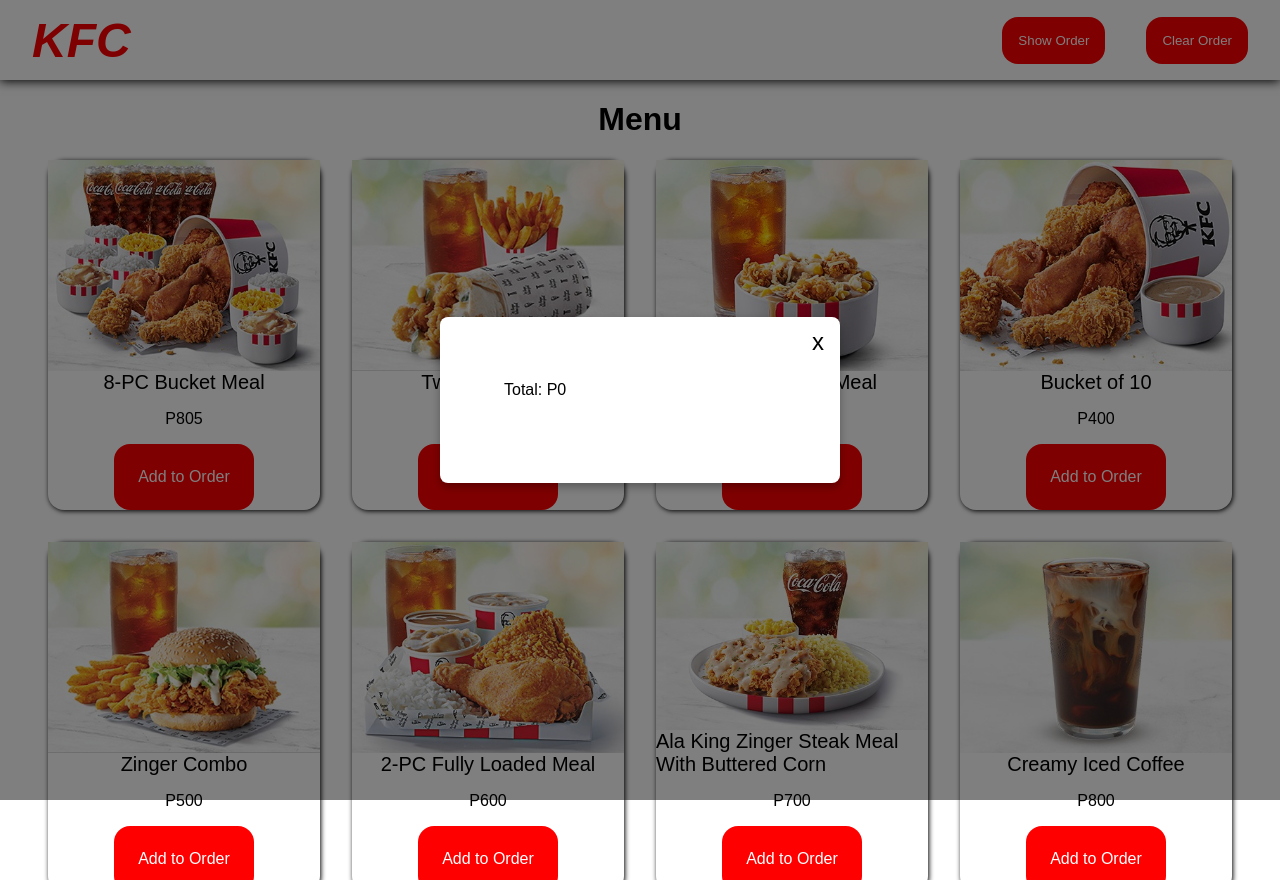
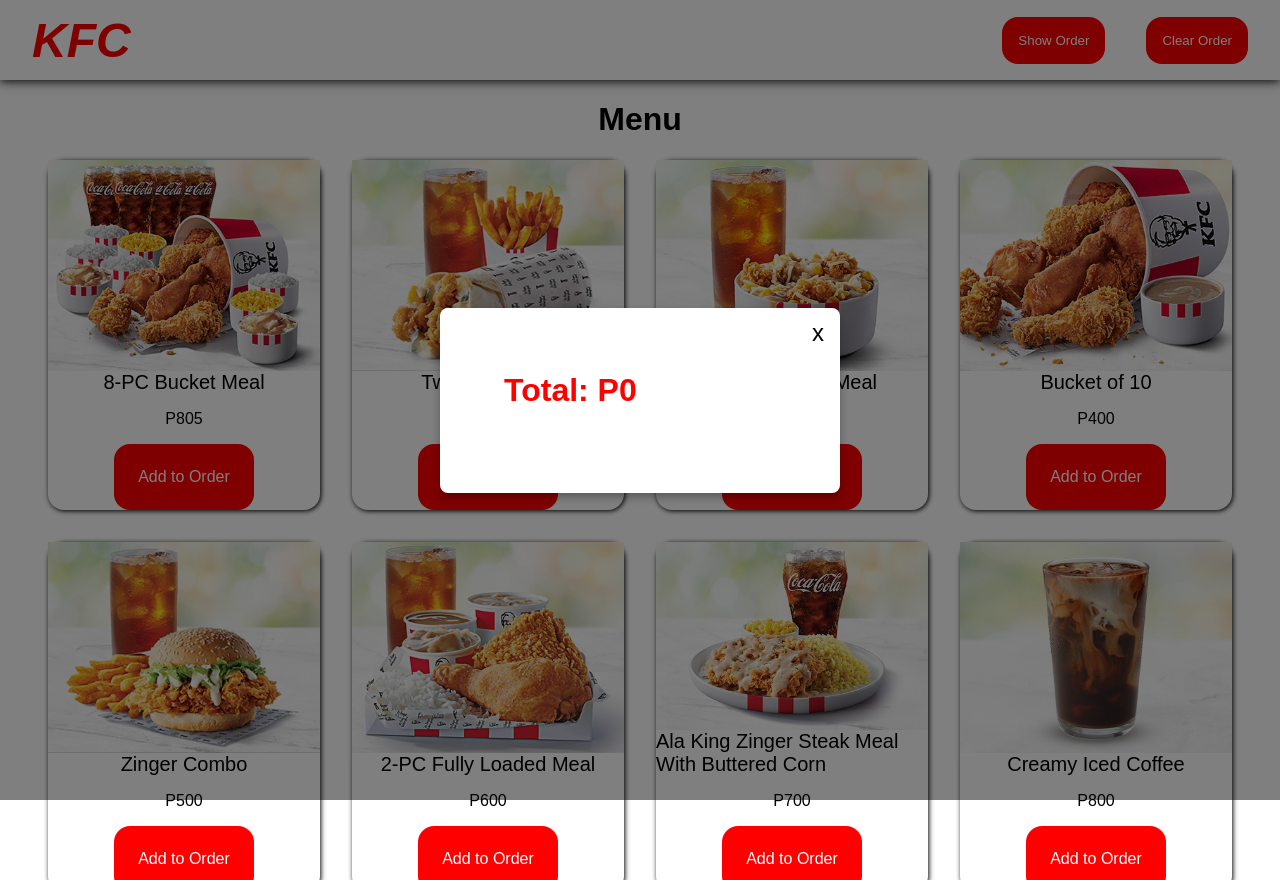
Before and after one commit to LineSeventy/KFC, a plain HTML site: page index.html in a window 1280 px wide. Both pictures are taken after a click on the button "Show Order". Drawn offline with Linux system fonts and the light colour scheme.

Commit message:
Red effect

```diff
--- a/CSS/style.css
+++ b/CSS/style.css
@@ -28,6 +28,7 @@
 
 header button {
     margin-right: 2rem;
+    cursor: pointer;
 }
 header h1 {
     margin-left: 2rem;
@@ -90,6 +91,7 @@
 .totalAndClear {
     grid-column: 5/6;
     grid-row: 1/1;
+
 }
 .totalAndClear button{
  width: 200px;
@@ -99,6 +101,9 @@
  color: white;
 }
 
+.totalAndClear p {
+
+}
 #card button {
     color: white;
     border: none;
@@ -185,3 +190,8 @@
     transform: scale(0.95);
     transition: transform 0.1s ease;
 }
+.total{
+    color: red;
+    font-size: xx-large;
+    font-weight: bold;
+}
--- a/Script/index.js
+++ b/Script/index.js
@@ -148,6 +148,7 @@
             });
 
             const total = createTotal();
+            total.classList.add("total")
             const receipt = document.createElement("div");
             receipt.id = "receipt";
 
```
